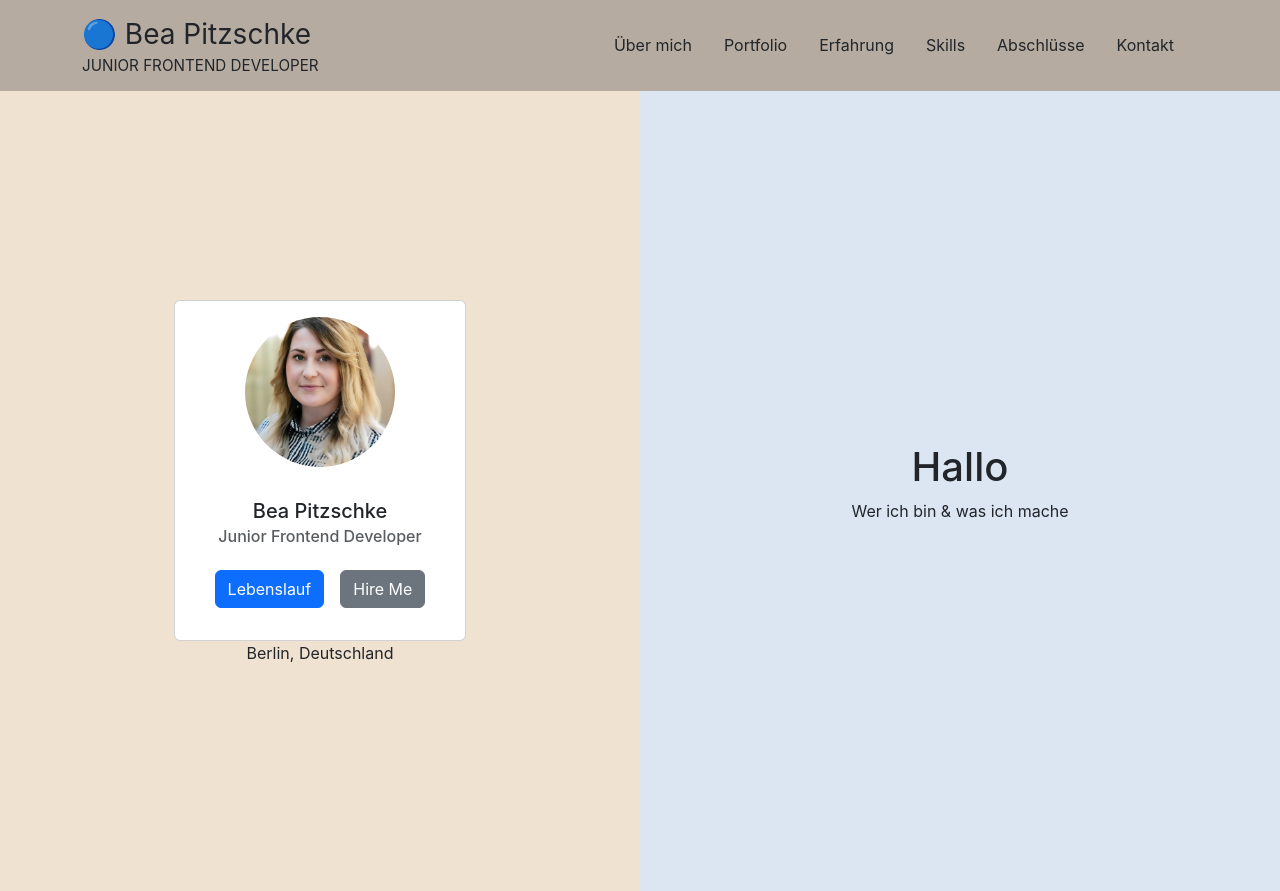
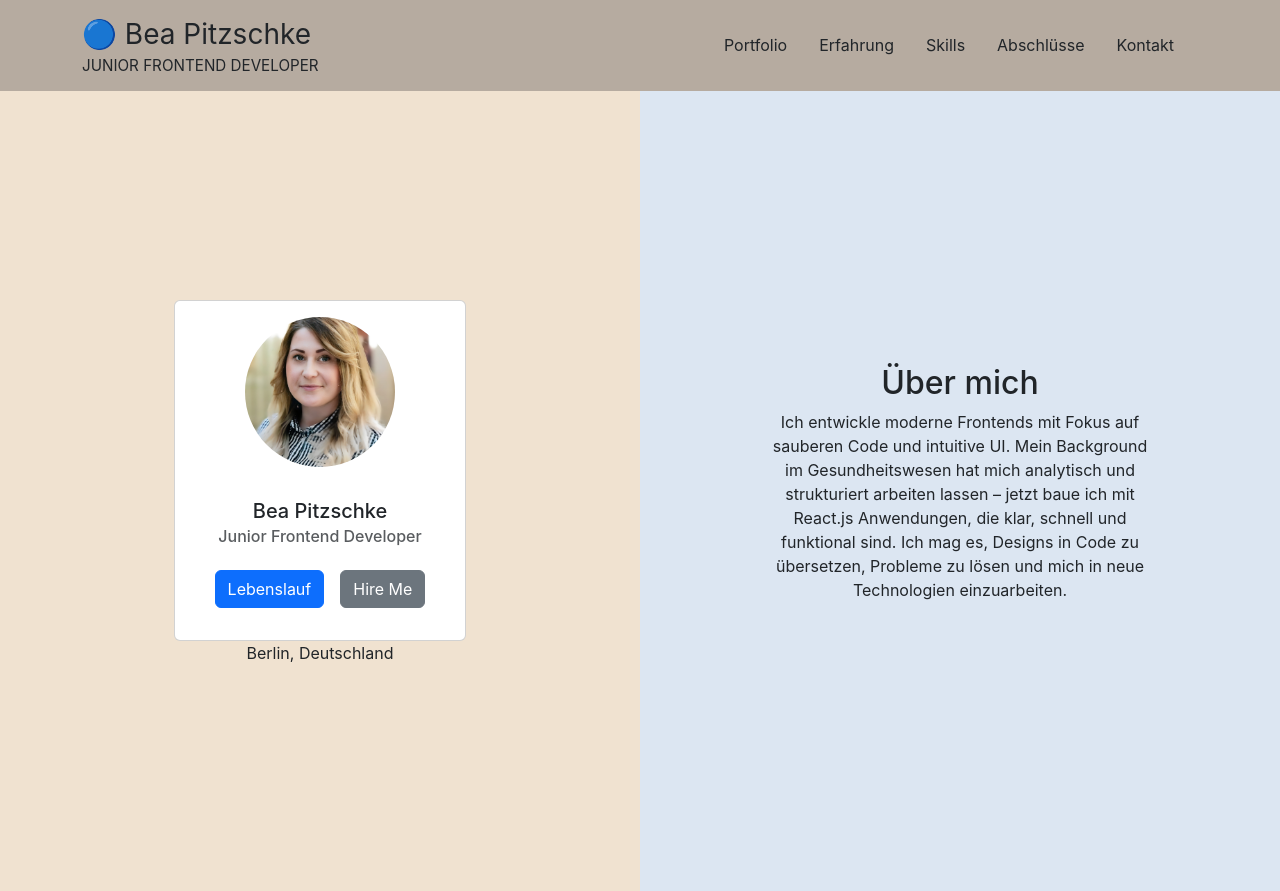
Before and after one commit to BeaCoden/my-cv, a React (Create React App) app: page / in a window 1280 px wide. Built offline with nearby package versions, Linux system fonts and the light colour scheme.

Commit message:
Refactor App component to remove About route and integrate About section directly into Hero component; update Navbar to remove About link

```diff
--- a/src/App.jsx
+++ b/src/App.jsx
@@ -5,7 +5,6 @@ import "./App.css";
 import Navigation from "./components/navbar/Navbar";
 import Breadcrumbs from "./components/breadcrumbs/Breadcrumbs";
 import Hero from "./pages/hero/Hero";
-import About from "./pages/about/About";
 import Portfolio from "./pages/portfolio/Portfolio";
 import Experience from "./pages/experience/Experience";
 import Education from "./pages/education/Education";
@@ -29,10 +28,6 @@ function App() {
         <Route
           path="/"
           element={<Hero />}
-        />
-        <Route
-          path="/about"
-          element={<About />}
         />
         <Route
           path="/portfolio"
--- a/src/components/navbar/Navbar.jsx
+++ b/src/components/navbar/Navbar.jsx
@@ -30,12 +30,6 @@ const Navigation = () => {
           id="basic-navbar-nav"
           className={`${isOpen ? styles.navbarCollapseShow : styles.navbarCollapse}`}>
           <Nav>
-            <Nav.Link
-              href="/about"
-              onClick={() => setOpen(false)}
-              className={styles.navLink}>
-              Über mich
-            </Nav.Link>
             <Nav.Link
               href="/portfolio"
               onClick={() => setOpen(false)}
--- a/src/pages/hero/Hero.jsx
+++ b/src/pages/hero/Hero.jsx
@@ -2,6 +2,7 @@ import React from "react";
 import { Container, Row, Col } from "react-bootstrap";
 import data from "../../cvData.json";
 import ProfileCard from "../../components/profilCard/ProfileCard";
+import About from "../about/About";
 import styles from "./Hero.module.css";
 
 const Hero = () => {
@@ -49,9 +50,7 @@ const Hero = () => {
             md={6}
             className={styles.rightHalf}>
             <div className={styles.contentWrapper}>
-              <h1>Hallo</h1>
-              <p>Wer ich bin & was ich mache</p>
-              {/* Hier könntest du z.B. Buttons oder weitere Infos platzieren */}
+              <About />
             </div>
           </Col>
         </Row>
```
